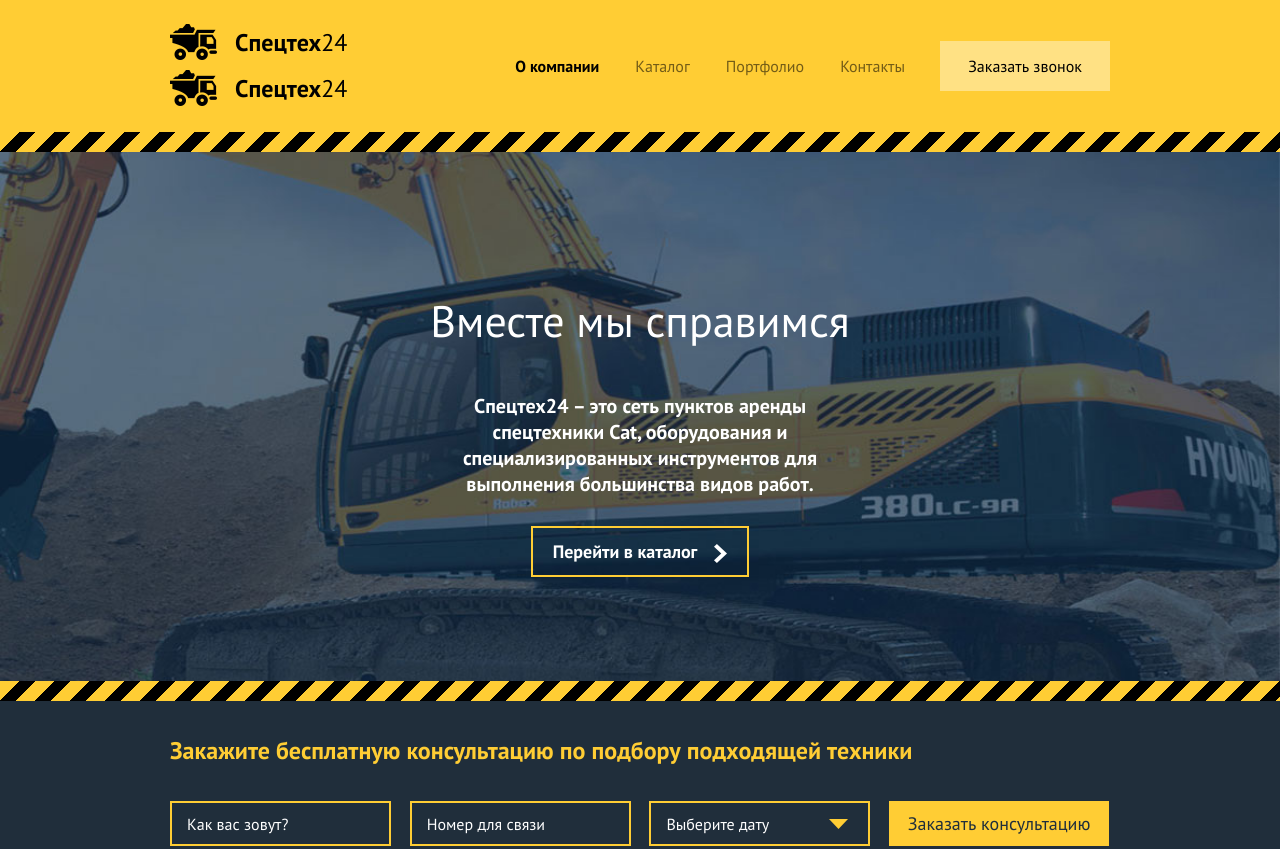
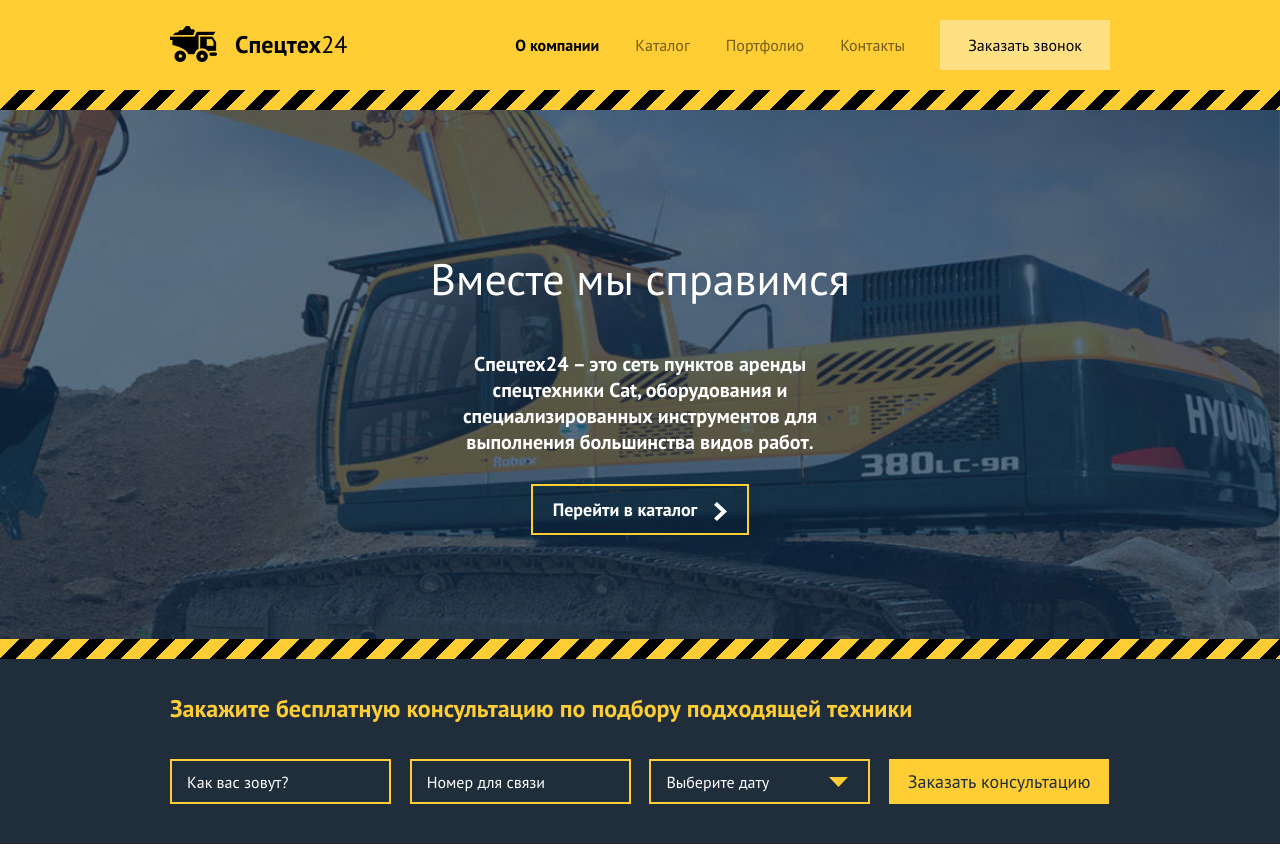
Before and after one commit to trudkoveb/Spectech, a plain HTML site: page index.html in a window 1280 px wide. Shown: the top 849 px of the page. Drawn offline with Linux system fonts and the light colour scheme.

Commit message:
old title header

```diff
--- a/index.html
+++ b/index.html
@@ -11,7 +11,6 @@
    <header class="page-header">
      <div class="container">
            <div class="header-logo">
-           <span class=""><b>Спецтех</b>24</span>
            <span class=""><b>Спецтех</b>24</span>
            </div>
             <nav class="main-nav">
```
